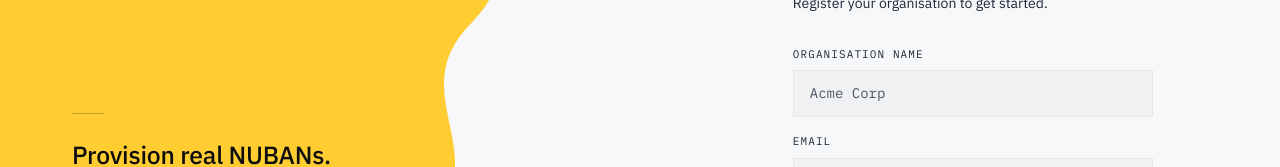
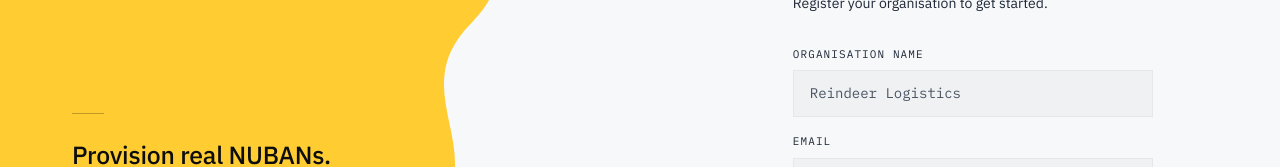
Before and after one commit to vector-10/kanall, a React (Vite) app in the folder frontend/: page /register in a window 1280 px wide. Shown: the part 181-348 px from the top of the page. Built offline with nearby package versions, Linux system fonts and the light colour scheme; no server answers.

Commit message:
feat: removed acme placeholder from code

```diff
--- a/frontend/src/pages/LandingPage.tsx
+++ b/frontend/src/pages/LandingPage.tsx
@@ -192,7 +192,7 @@ export default function LandingPage({ isAuthed }: Props) {
                 <span style={{ color: "#3A3A3A" }}>{"HTTP/1.1 201 Created\n\n"}</span>
                 {"{\n"}
                 {'  "AccountRef": '}
-                <span style={{ color: "#FFCD32" }}>"acme-001"</span>
+                <span style={{ color: "#FFCD32" }}>"reindeer-001"</span>
                 {",\n"}
                 {'  "BankAccountNumber": '}
                 <span style={{ color: "#FFCD32" }}>"8094423205"</span>
--- a/frontend/src/pages/RegisterPage.tsx
+++ b/frontend/src/pages/RegisterPage.tsx
@@ -201,7 +201,7 @@ export default function RegisterPage({ onRegister }: Props) {
       <form onSubmit={e => { e.preventDefault(); submitRegister() }} className="space-y-4">
         <div>
           <label style={LABEL}>ORGANISATION NAME</label>
-          <input value={name} onChange={e => setName(e.target.value)} placeholder="Acme Corp" required className="auth-input" />
+          <input value={name} onChange={e => setName(e.target.value)} placeholder="Reindeer Logistics" required className="auth-input" />
         </div>
 
         <div>
```
